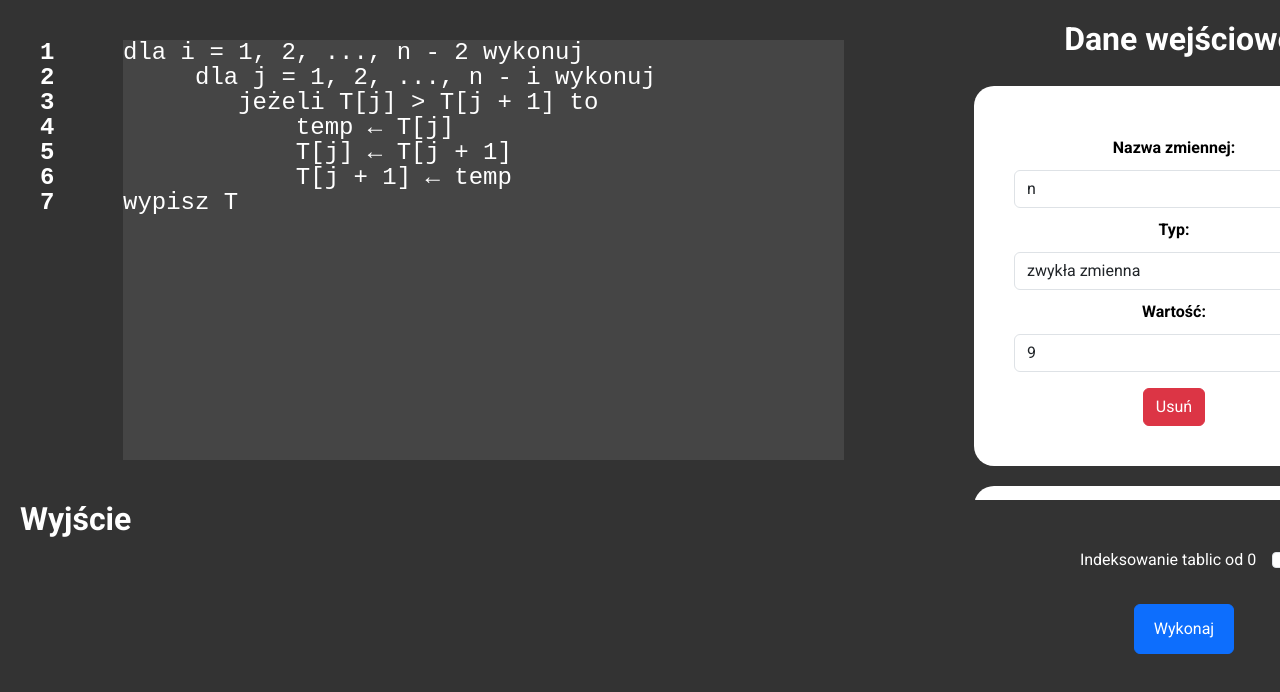
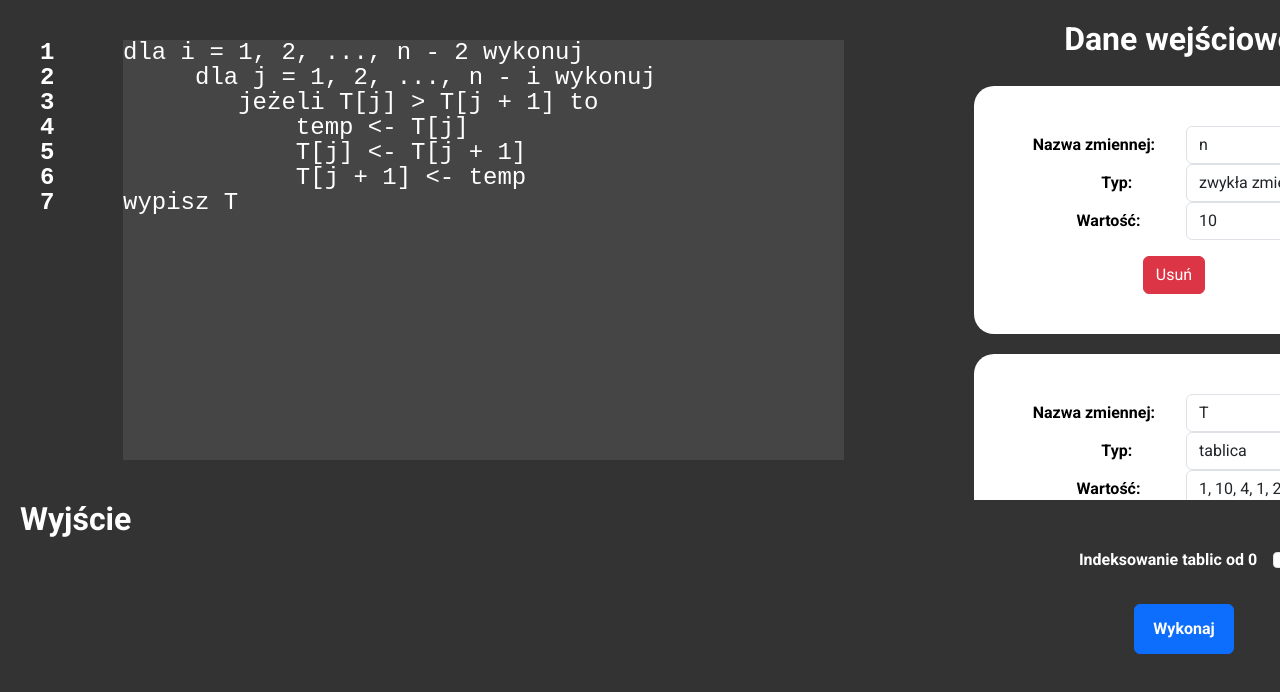
Before and after one commit to DallogFheir/pseudokoder-web, a React (Create React App) app: page / in a window 1280 px wide. Shown: the top 692 px of the page. Built offline with nearby package versions, Linux system fonts and the light colour scheme.

Commit message:
added functions to interpreter

```diff
--- a/src/App.js
+++ b/src/App.js
@@ -18,13 +18,13 @@ function App() {
     `dla i = 1, 2, ..., n - 2 wykonuj
      dla j = 1, 2, ..., n - i wykonuj
         jeżeli T[j] > T[j + 1] to
-            temp ← T[j]
-            T[j] ← T[j + 1]
-            T[j + 1] ← temp
+            temp <- T[j]
+            T[j] <- T[j + 1]
+            T[j + 1] <- temp
 wypisz T`
   );
   const [variables, setVariables] = useLocalStorage("variables", [
-    { identifier: "n", type: "variable", value: "9" },
+    { identifier: "n", type: "variable", value: "10" },
     { identifier: "T", type: "array", value: "1, 10, 4, 1, 2, 3, 1, 2, 11, 5" },
   ]);
 
@@ -72,6 +72,7 @@ wypisz T`
       setOutput(output);
       setError(null);
     } catch (err) {
+      console.error(err);
       const lines = code.split("\n");
 
       setOutput("");
@@ -93,7 +94,7 @@ wypisz T`
       <div className="container-side">
         <Variables variables={variables} setVariables={setVariables} />
         <div className="mt-5 container-misc">
-          <label className="form-label" htmlFor="indexing-checkbox">
+          <label className="form-label fw-bold" htmlFor="indexing-checkbox">
             Indeksowanie tablic od 0
           </label>
           <input
@@ -106,7 +107,7 @@ wypisz T`
         </div>
         <div className="container-misc">
           <button
-            className="mt-4 btn btn-primary btn-execute"
+            className="mt-4 btn btn-primary btn-execute fw-bold"
             type="button"
             onClick={execute}
           >
--- a/src/components/Variable.css
+++ b/src/components/Variable.css
@@ -11,6 +11,6 @@
   border-radius: 20px;
 }
 
-.variable-label {
-  margin: 10px;
+.variable-form-control {
+  width: 150px;
 }
--- a/src/components/Variable.js
+++ b/src/components/Variable.js
@@ -28,27 +28,33 @@ function Variable({ variable, variables, setVariables, idx }) {
 
   return (
     <div className="variable">
+      <div className="row">
         <label
-        className="variable-label form-label fw-bold"
+          className="form-label fw-bold col-form-label col-6"
           htmlFor={`variable-name-${idx}`}
         >
           Nazwa zmiennej:
         </label>
+        <div className="col-6">
           <input
-        className="form-control"
+            className="form-control variable-form-control"
             id={`variable-name-${idx}`}
             type="text"
             value={variableName}
             onInput={(e) => setVariableName(e.target.value)}
           />
+        </div>
+      </div>
+      <div className="row">
         <label
-        className="variable-label form-label fw-bold"
+          className="variable-label form-label fw-bold col-form-label col-6"
           htmlFor={`variable-type-${idx}`}
         >
           Typ:
         </label>
+        <div className="col-6">
           <select
-        className="form-control"
+            className="form-select variable-form-control"
             id={`variable-type-${idx}`}
             value={variableType}
             onChange={(e) => setVariableType(e.target.value)}
@@ -56,19 +62,25 @@ function Variable({ variable, variables, setVariables, idx }) {
             <option value="variable">zwykła zmienna</option>
             <option value="array">tablica</option>
           </select>
+        </div>
+      </div>
+      <div className="row">
         <label
-        className="variable-label form-label fw-bold"
+          className="variable-label form-label fw-bold col-form-label col-6"
           htmlFor={`variable-value-${idx}`}
         >
           Wartość:
         </label>
+        <div className="col-6">
           <input
-        className="form-control"
+            className="form-control variable-form-control"
             id={`variable-value-${idx}`}
             type="text"
             value={variableValue}
             onInput={(e) => setVariableValue(e.target.value)}
           />
+        </div>
+      </div>
       <button
         className="mt-3 btn btn-danger"
         type="button"
--- a/src/components/Variables.css
+++ b/src/components/Variables.css
@@ -8,7 +8,7 @@
 }
 
 .variables {
-  padding: 0 0 100px 0;
+  padding: 0 0 200px 0;
   height: 600px;
   overflow-y: scroll;
 }
--- a/src/pseudocoder/interpreter.js
+++ b/src/pseudocoder/interpreter.js
@@ -4,6 +4,7 @@ import { RuntimeError, InternalError } from "./errors.js";
 class Interpreter {
   execute(code, startingBindings = {}, firstIndex = 1) {
     this.bindings = { ...startingBindings };
+    this.callStack = [];
     this.firstIndex = firstIndex;
     this.output = [];
 
@@ -54,6 +55,12 @@ class Interpreter {
       case "If":
         this.executeIf(statement);
         break;
+      case "Function":
+        this.executeFunction(statement);
+        break;
+      case "Call":
+        this.executeCall(statement);
+        break;
       case "PrintStatement":
         this.executePrint(statement);
         break;
@@ -63,14 +70,19 @@ class Interpreter {
   }
 
   executeIdentifier(statement) {
-    if (!(statement.symbol in this.bindings)) {
+    const bindings =
+      this.callStack.length > 0
+        ? this.callStack.at(-1).bindings
+        : this.bindings;
+
+    if (!(statement.symbol in bindings)) {
       throw new RuntimeError(
         `Nieznana zmienna: ${statement.symbol}.`,
         statement.position
       );
     }
 
-    return this.bindings[statement.symbol];
+    return bindings[statement.symbol];
   }
 
   executeLiteral(statement) {
@@ -264,6 +276,50 @@ class Interpreter {
     }
   }
 
+  executeFunction(statement) {
+    this.bindings[statement.identifier.symbol] = {
+      parameters: statement.parameters,
+      body: statement.body,
+    };
+  }
+
+  executeCall(statement) {
+    if (!(statement.identifier.symbol in this.bindings)) {
+      throw new RuntimeError(
+        `Nieznana zmienna: ${statement.identifier.symbol}.`,
+        statement.identifier.position
+      );
+    }
+
+    const binding = this.bindings[statement.identifier.symbol];
+
+    if (typeof binding !== "object") {
+      throw new RuntimeError(
+        `Zmienna ${statement.identifier.symbol} nie jest funkcją.`,
+        statement.position
+      );
+    }
+
+    const localBindings = {
+      bindings: statement.arguments.reduce((acc, curr, idx) => {
+        acc[binding.parameters.parameters[idx].symbol] =
+          this.executeStatement(curr);
+        return acc;
+      }, {}),
+    };
+
+    if (binding.parameters.parameters.length !== statement.arguments.length) {
+      throw new RuntimeError(
+        `Funkcja ${statement.identifier.symbol} przyjmuje liczbę argumentów: ${binding.parameters.parameters.length}, otrzymała liczbę argumentów: ${statement.arguments.length}.`,
+        statement.position
+      );
+    }
+
+    this.callStack.push(localBindings);
+    this.executeStatement(binding.body);
+    this.callStack.pop();
+  }
+
   executePrint(statement) {
     this.output.push(this.executeStatement(statement.value));
   }
--- a/src/pseudocoder/parser.js
+++ b/src/pseudocoder/parser.js
@@ -78,7 +78,7 @@ class Parser {
 
     switch (this.lookahead.type) {
       case "IDENTIFIER":
-        return this.assignmentStatementProduction();
+        return this.assignmentOrCallProduction();
       case "KEYWORD":
         return this.keywordProduction();
       default:
@@ -126,11 +126,43 @@ class Parser {
     };
   }
 
-  assignmentStatementProduction() {
+  assignmentOrCallProduction() {
+    const identifier = this.consume("IDENTIFIER");
+
+    if (this.lookahead.type === "PARENTHESIS") {
+      return this.callProduction(identifier);
+    }
+
+    return this.assignmentStatementProduction(identifier);
+  }
+
+  callProduction(identifier) {
+    const firstParen = this.consume("PARENTHESIS");
+
+    const argumentList = [];
+    while (this.lookahead.type !== "PARENTHESIS") {
+      argumentList.push(this.expressionProduction());
+
+      if (this.lookahead.type !== "PARENTHESIS") {
+        this.consume("COMMA");
+      }
+    }
+
+    return {
+      type: "Call",
+      identifier: {
+        type: "Identifier",
+        symbol: identifier.value,
+        position: identifier.position,
+      },
+      arguments: argumentList,
+      position: firstParen.position,
+    };
+  }
+
+  assignmentStatementProduction(identifier) {
     let isArray = false;
     let bracket;
-
-    const identifier = this.consume("IDENTIFIER");
 
     if (this.lookahead === null) {
       this.tokenizer.col--;
@@ -212,7 +244,8 @@ class Parser {
       !this.ifNextLine &&
       this.lookahead.type !== "KEYWORD" &&
       this.lookahead.type !== "COMMA" &&
-      !(this.lookahead.type === "BRACKET" && this.lookahead.value === "]")
+      !(this.lookahead.type === "BRACKET" && this.lookahead.value === "]") &&
+      !(this.lookahead.type === "PARENTHESIS" && this.lookahead.value === ")")
     );
 
     return this._parseParens(tokens);
@@ -415,6 +448,8 @@ class Parser {
         return this.ifProduction();
       case "w przeciwnym wypadku":
         return this.elseProduction();
+      case "funkcja":
+        return this.functionProduction();
       case "wypisz":
         return this.printProduction();
       default:
@@ -489,6 +524,46 @@ class Parser {
     };
   }
 
+  parameterListProduction() {
+    const firstParen = this.consume("PARENTHESIS");
+
+    const parameterList = [];
+    while (this.lookahead.type !== "PARENTHESIS") {
+      parameterList.push(this.identifierProduction());
+
+      if (this.lookahead.type !== "PARENTHESIS") {
+        this.consume("COMMA");
+      }
+    }
+
+    this.consume("PARENTHESIS");
+
+    return {
+      type: "ParameterList",
+      parameters: parameterList,
+      position: firstParen.position,
+    };
+  }
+
+  functionProduction() {
+    const functionKeyword = this.consume("KEYWORD");
+    const functionName = this.consume("IDENTIFIER");
+    const parameters = this.parameterListProduction();
+    const body = this.blockStatementProduction();
+
+    return {
+      type: "Function",
+      identifier: {
+        type: "Identifier",
+        symbol: functionName.value,
+        position: functionName.position,
+      },
+      parameters,
+      body,
+      position: functionKeyword.position,
+    };
+  }
+
   printProduction() {
     const printKeyword = this.consume("KEYWORD");
     const expression = this.expressionProduction();
--- a/src/pseudocoder/tokenizer.js
+++ b/src/pseudocoder/tokenizer.js
@@ -136,7 +136,7 @@ class Tokenizer {
 
     // KEYWORD
     const matchedKeyword =
-      /^(dla|dopóki|jeżeli|to|w przeciwnym wypadku|wykonuj|wypisz)\b/.exec(
+      /^(dla|dopóki|jeżeli|to|w przeciwnym wypadku|wykonuj|wypisz|funkcja)\b/.exec(
         this.currentSlice
       );
     if (matchedKeyword !== null) {
```
Lines whose indentation alone changed are shown as unchanged.
